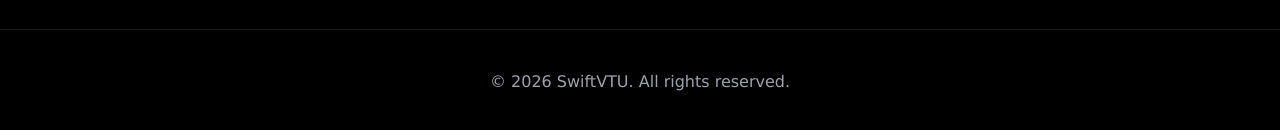
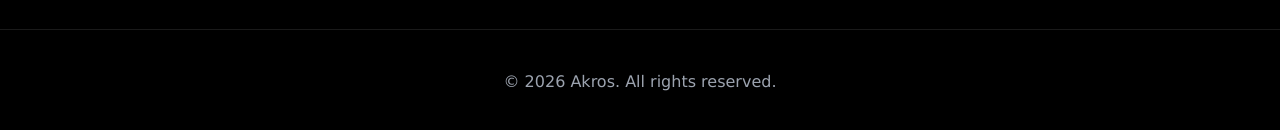
Before and after one commit to femmyDigital/Akros-Frontend, a React (Vite) app: page / in a window 1280 px wide. Shown: the part 2930-3060 px from the top of the page. Built offline with nearby package versions, Linux system fonts and the light colour scheme; no server answers.

Commit message:
first commit

```diff
--- a/src/pages/home/index.jsx
+++ b/src/pages/home/index.jsx
@@ -239,7 +239,7 @@ export default function LandingPage() {
       {/* FOOTER */}
 
       <footer className="border-t border-white/10 py-10 text-center text-gray-400">
-        <p>© {new Date().getFullYear()} SwiftVTU. All rights reserved.</p>
+        <p>© {new Date().getFullYear()} Akros. All rights reserved.</p>
       </footer>
     </div>
   );
```
